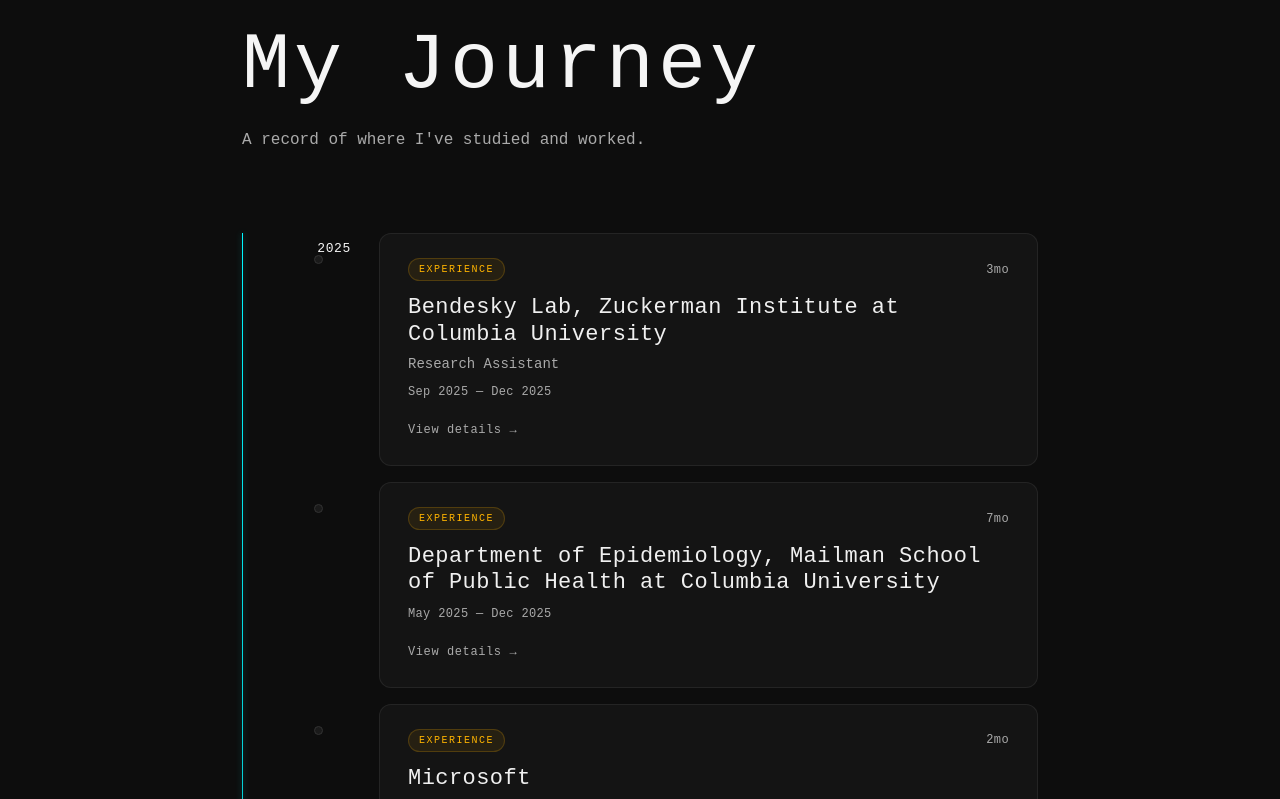
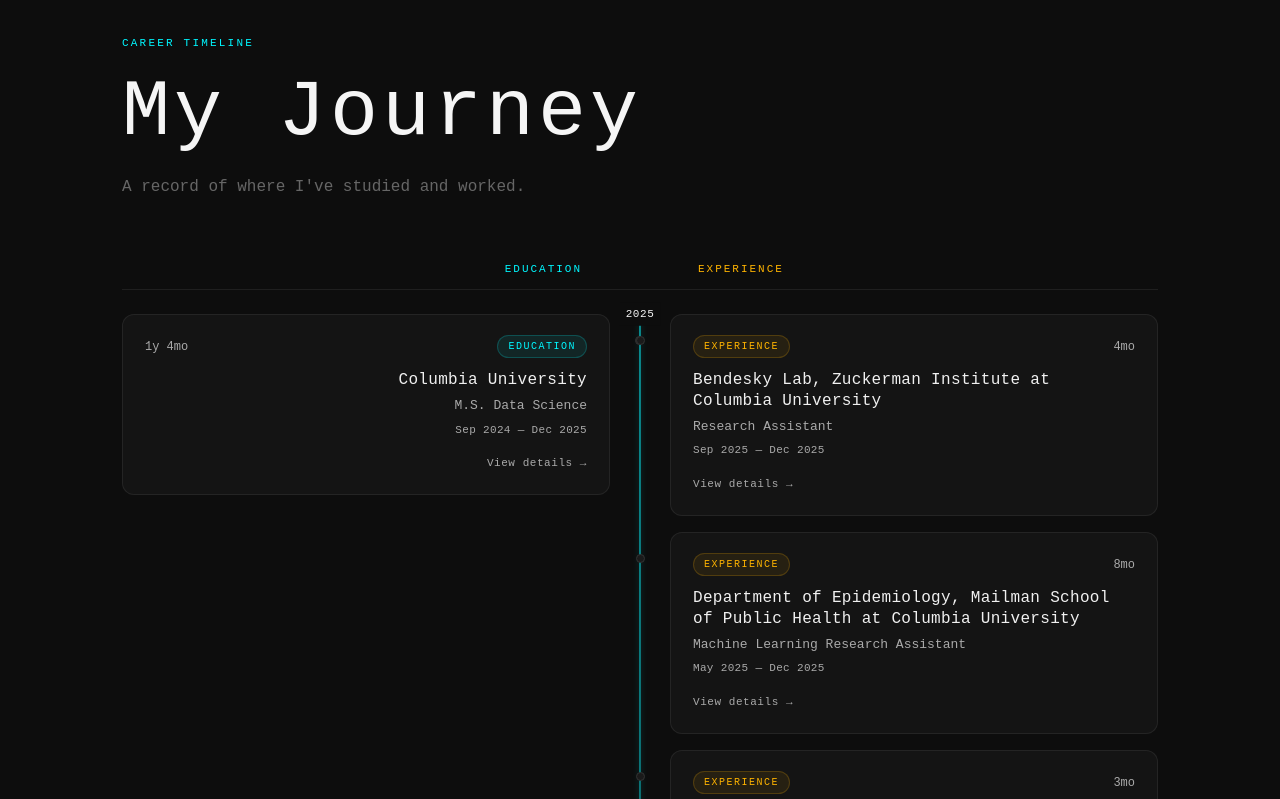
Before and after one commit to SodiumMan91/SodiumMan91.github.io, a React (Vite) app: page / in a window 1280 px wide. Shown: the part 1681-2480 px from the top of the page. Built offline with nearby package versions, Linux system fonts and the light colour scheme.

Commit message:
Updated Journey page

```diff
--- a/index.html
+++ b/index.html
@@ -4,7 +4,7 @@
     <meta charset="UTF-8" />
     <link rel="icon" type="image/svg+xml" href="/vite.svg" />
     <meta name="viewport" content="width=device-width, initial-scale=1.0" />
-    <title>naman-portfolio</title>
+    <title>Naman Bareja</title>
   </head>
   <body>
     <div id="root"></div>
--- a/src/pages/Journey.jsx
+++ b/src/pages/Journey.jsx
@@ -1,4 +1,4 @@
-import { useState, useEffect, useRef, useMemo } from "react";
+import { useState, useEffect, useLayoutEffect, useRef, useMemo } from "react";
 import PageWrapper from "../components/PageWrapper";
 import { journeyItems } from "../data/journeyData";
 
@@ -15,7 +15,7 @@
 };
 
 const duration = (start, end) => {
-  const months = toMonths(end) - toMonths(start);
+  const months = toMonths(end) - toMonths(start) + 1;
   const y = Math.floor(months / 12);
   const m = months % 12;
   if (y && m) return `${y}y ${m}mo`;
@@ -23,19 +23,9 @@
   return `${m}mo`;
 };
 
-/* ── group items by year (start year), sorted newest first ── */
-function groupByYear(items) {
-  const sorted = [...items].sort(
-    (a, b) => toMonths(b.start) - toMonths(a.start)
-  );
-  const map = new Map();
-  for (const item of sorted) {
-    const y = item.start.year;
-    if (!map.has(y)) map.set(y, []);
-    map.get(y).push(item);
-  }
-  return Array.from(map.entries()).sort((a, b) => b[0] - a[0]);
-}
+const CARD_H_ESTIMATE = 160; // px, used before DOM measures are available
+const GAP = 16;              // px between cards
+const YEAR_PADDING = 32;     // px breathing room below last card in a year band
 
 /* ── Slideshow ── */
 function Slideshow({ images }) {
@@ -66,6 +56,9 @@
 
 /* ── Modal ── */
 function Modal({ item, onClose }) {
+  const linkUrl = typeof item.link === "string" ? item.link : item.link?.url;
+  const linkLabel = typeof item.link === "string" ? null : item.link?.label;
+
   useEffect(() => {
     const fn = (e) => e.key === "Escape" && onClose();
     window.addEventListener("keydown", fn);
@@ -86,11 +79,11 @@
               {item.type?.toLowerCase().trim() === "education" ? "Education" : "Experience"}
             </span>
             <h2 className="jm-modal-title">{item.title}</h2>
-            <p className="jm-modal-sub">{item.subtitle}</p>
+            <p className="jm-modal-sub">{item.subtitle || item.subtile}</p>
             <p className="jm-modal-range">{fmtRange(item.start, item.end)}</p>
-            {item.link && (
-              <a className="jm-modal-link" href={item.link.url} target="_blank" rel="noopener noreferrer" onClick={(e) => e.stopPropagation()}>
-                {item.link.label || item.link.url} ↗
+            {linkUrl && (
+              <a className="jm-modal-link" href={linkUrl} target="_blank" rel="noopener noreferrer" onClick={(e) => e.stopPropagation()}>
+                {linkLabel || linkUrl} ↗
               </a>
             )}
             <ul className="jm-modal-bullets">
@@ -109,9 +102,14 @@
 }
 
 /* ── Card ── */
-function Card({ item, onClick, innerRef }) {
+function Card({ item, side, top, onClick, innerRef }) {
   return (
-    <article className="jm-card" ref={innerRef} onClick={() => onClick(item)}>
+    <article
+      className={`jm-card jm-card--${side}`}
+      ref={innerRef}
+      style={{ top }}
+      onClick={() => onClick(item)}
+    >
       <div className="jm-card-dot" />
       <div className="jm-card-inner">
         <header className="jm-card-header">
@@ -121,7 +119,7 @@
           <span className="jm-duration">{duration(item.start, item.end)}</span>
         </header>
         <h3 className="jm-card-title">{item.title}</h3>
-        <p className="jm-card-sub">{item.subtitle}</p>
+        <p className="jm-card-sub">{item.subtitle || item.subtile}</p>
         <p className="jm-card-range">{fmtRange(item.start, item.end)}</p>
         <span className="jm-card-cta">View details →</span>
       </div>
@@ -129,19 +127,133 @@
   );
 }
 
+/* ──────────────────────────────────────────────────────────────
+   Layout engine
+   ─────────────────────────────────────────────────────────────
+   Strategy:
+   - Group items by their end year
+   - For each year (newest first), compute band height =
+       max(edu cards in year, exp cards in year) * (cardH + gap) + yearPadding
+   - Stack bands top-to-bottom → year marker tops
+   - Within each band, stack cards top-to-bottom starting at the band's top
+   ────────────────────────────────────────────────────────────── */
+function computeLayout(years, eduItems, expItems, cardHeights) {
+  const getH = (id) => cardHeights[id] ?? CARD_H_ESTIMATE;
+
+  // group by end year
+  const groupByYear = (items) => {
+    const map = {};
+    for (const item of items) {
+      const y = item.end.year;
+      if (!map[y]) map[y] = [];
+      map[y].push(item);
+    }
+    // sort each group by end date desc (most recent first within the year)
+    for (const y of Object.keys(map)) {
+      map[y].sort((a, b) => toMonths(b.end) - toMonths(a.end));
+    }
+    return map;
+  };
+
+  const eduByYear = groupByYear(eduItems);
+  const expByYear = groupByYear(expItems);
+
+  // compute year band heights & tops
+  const yearMarkerTops = {};
+  const yearBandTops = {};
+  let cursor = 0;
+
+  for (const year of years) {
+    yearMarkerTops[year] = cursor;
+    yearBandTops[year] = cursor;
+
+    const eduCards = eduByYear[year] ?? [];
+    const expCards = expByYear[year] ?? [];
+
+    // height of this year's band = tallest column (edu vs exp)
+    const colHeight = (cards) =>
+      cards.reduce((acc, item) => acc + getH(item.id) + GAP, 0);
+
+    const bandH = Math.max(colHeight(eduCards), colHeight(expCards), CARD_H_ESTIMATE + GAP);
+    cursor += bandH + YEAR_PADDING;
+  }
+
+  const totalHeight = cursor;
+
+  // position each card within its year band
+  const position = (items, byYear) => {
+    const positions = [];
+    for (const year of years) {
+      const cards = byYear[year] ?? [];
+      let y = yearBandTops[year];
+      for (const item of cards) {
+        positions.push({ item, top: y });
+        y += getH(item.id) + GAP;
+      }
+    }
+    return positions;
+  };
+
+  return {
+    yearMarkerTops,
+    eduPositions: position(eduItems, eduByYear),
+    expPositions: position(expItems, expByYear),
+    totalHeight,
+  };
+}
+
 /* ── Main ── */
 export default function Journey() {
   const [active, setActive] = useState(null);
   const [activeYear, setActiveYear] = useState(null);
   const [lineProgress, setLineProgress] = useState(0);
+  // card heights measured from DOM
+  const [cardHeights, setCardHeights] = useState({});
 
   const containerRef = useRef(null);
   const sectionRefs = useRef({});
   const cardRefs = useRef({});
 
-  const groups = useMemo(() => groupByYear(journeyItems), []);
+  const years = useMemo(() => {
+    const ys = new Set(journeyItems.map(i => i.end.year));
+    return Array.from(ys).sort((a, b) => b - a);
+  }, []);
 
-  /* scroll-driven line growth */
+  const eduItems = useMemo(() =>
+    journeyItems.filter(i => i.type?.toLowerCase().trim() === "education")
+      .sort((a, b) => toMonths(b.end) - toMonths(a.end)), []);
+  const expItems = useMemo(() =>
+    journeyItems.filter(i => i.type?.toLowerCase().trim() !== "education")
+      .sort((a, b) => toMonths(b.end) - toMonths(a.end)), []);
+
+  // recompute layout whenever card heights change
+  const layout = useMemo(() =>
+    computeLayout(years, eduItems, expItems, cardHeights),
+    [years, eduItems, expItems, cardHeights]
+  );
+
+  // measure real card heights after render, trigger re-layout once
+  useLayoutEffect(() => {
+    const measured = {};
+    let changed = false;
+    for (const [id, node] of Object.entries(cardRefs.current)) {
+      if (!node) continue;
+      const h = node.offsetHeight;
+      if (h !== cardHeights[id]) { measured[id] = h; changed = true; }
+    }
+    if (changed) setCardHeights(prev => ({ ...prev, ...measured }));
+  });
+
+  // line height = bottom of the last card
+  const lineHeight = useMemo(() => {
+    const all = [...layout.eduPositions, ...layout.expPositions];
+    return all.reduce((max, { item, top }) => {
+      const h = cardHeights[item.id] ?? CARD_H_ESTIMATE;
+      return Math.max(max, top + h);
+    }, 0);
+  }, [layout, cardHeights]);
+
+  /* Scroll-driven line progress */
   useEffect(() => {
     const onScroll = () => {
       const el = containerRef.current;
@@ -156,7 +268,7 @@
     return () => window.removeEventListener("scroll", onScroll);
   }, []);
 
-  /* active year via IntersectionObserver */
+  /* Active year */
   useEffect(() => {
     const observers = [];
     for (const [year, node] of Object.entries(sectionRefs.current)) {
@@ -168,10 +280,10 @@
       obs.observe(node);
       observers.push(obs);
     }
-    return () => observers.forEach((o) => o.disconnect());
-  }, [groups]);
+    return () => observers.forEach(o => o.disconnect());
+  }, [years]);
 
-  /* card fade-in */
+  /* Card fade-in */
   useEffect(() => {
     const observers = [];
     for (const [, node] of Object.entries(cardRefs.current)) {
@@ -180,13 +292,15 @@
         ([entry]) => {
           if (entry.isIntersecting) { node.classList.add("visible"); obs.disconnect(); }
         },
-        { rootMargin: "0px 0px -60px 0px" }
+        { rootMargin: "0px 0px 0px 0px", threshold: 0.05 }
       );
       obs.observe(node);
       observers.push(obs);
     }
-    return () => observers.forEach((o) => o.disconnect());
-  }, [groups]);
+    return () => observers.forEach(o => o.disconnect());
+  }, [layout]);
+
+  const { yearMarkerTops, eduPositions, expPositions, totalHeight } = layout;
 
   return (
     <PageWrapper>
@@ -198,36 +312,49 @@
           <p className="jm-hero-sub">A record of where I've studied and worked.</p>
         </div>
 
-        <div className="jm-timeline">
-          {/* Scroll-driven line */}
-          <div className="jm-line-track">
-            <div className="jm-line-fill" style={{ transform: `scaleY(${lineProgress})` }} />
+        <div className="jm-col-headers">
+          <div className="jm-col-header jm-col-header--left">Education</div>
+          <div className="jm-col-header-spacer" />
+          <div className="jm-col-header jm-col-header--right">Experience</div>
+        </div>
+
+        <div className="jm-split-timeline" style={{ height: totalHeight }}>
+
+          {/* Left — Education */}
+          <div className="jm-col jm-col--left" style={{ height: totalHeight }}>
+            {eduPositions.map(({ item, top }) => (
+              <Card key={item.id} item={item} side="left" top={top}
+                onClick={setActive}
+                innerRef={(el) => (cardRefs.current[item.id] = el)} />
+            ))}
           </div>
 
-          {/* Year groups */}
-          <div className="jm-groups">
-            {groups.map(([year, items]) => (
-              <section
+          {/* Centre — line + year markers */}
+          <div className="jm-centre" style={{ height: totalHeight }}>
+            <div className="jm-line-track" style={{ height: lineHeight }}>
+              <div className="jm-line-fill" style={{ transform: `scaleY(${lineProgress})` }} />
+            </div>
+            {years.map((year) => (
+              <div
                 key={year}
-                className="jm-year-group"
+                className={`jm-year-marker ${activeYear === year ? "active" : ""}`}
+                style={{ top: yearMarkerTops[year] }}
                 ref={(el) => (sectionRefs.current[year] = el)}
               >
-                <div className={`jm-year-marker ${activeYear === year ? "active" : ""}`}>
-                  {year}
-                </div>
-                <div className="jm-cards">
-                  {items.map((item) => (
-                    <Card
-                      key={item.id}
-                      item={item}
-                      onClick={setActive}
-                      innerRef={(el) => (cardRefs.current[item.id] = el)}
-                    />
-                  ))}
-                </div>
-              </section>
+                {year}
+              </div>
             ))}
           </div>
+
+          {/* Right — Experience */}
+          <div className="jm-col jm-col--right" style={{ height: totalHeight }}>
+            {expPositions.map(({ item, top }) => (
+              <Card key={item.id} item={item} side="right" top={top}
+                onClick={setActive}
+                innerRef={(el) => (cardRefs.current[item.id] = el)} />
+            ))}
+          </div>
+
         </div>
 
         <div className="jm-footer-space" />
--- a/src/styles/global.css
+++ b/src/styles/global.css
@@ -178,29 +178,25 @@
 }
 
 /* ============================================================
-   JOURNEY PAGE — Premium Editorial
-   Replace entire old journey CSS block with this
+   JOURNEY PAGE — Split Left/Right Layout
    ============================================================ */
 
-/* ── Base ── */
 .jm-page {
   font-family: 'Courier New', monospace;
-  min-height: 100vh;
   width: 100%;
-  max-width: 860px;
+  max-width: 1100px;
   margin: 0 auto;
-  padding: 0 32px 120px 32px;
+  padding: 0 32px 0 32px;
   box-sizing: border-box;
 }
 
 /* ── Hero ── */
 .jm-hero {
-  padding: 80px 0 80px 0;
+  padding: 80px 0 60px 0;
   text-align: left;
 }
 
 .jm-hero-label {
-  font-family: 'Courier New', monospace;
   font-size: 11px;
   font-weight: 500;
   letter-spacing: 0.2em;
@@ -223,24 +219,71 @@
 .jm-hero-sub {
   font-size: 16px;
   font-weight: 300;
-  color: #aaa;
+  color: #666;
   margin: 0;
   line-height: 1.6;
 }
 
-/* ── Timeline shell ── */
-.jm-timeline {
-  display: flex;
+/* ── Column headers ── */
+.jm-col-headers {
+  display: grid;
+  grid-template-columns: 1fr 60px 1fr;
+  margin-bottom: 24px;
+  gap: 0;
+}
+
+.jm-col-header {
+  font-size: 11px;
+  font-weight: 500;
+  letter-spacing: 0.18em;
+  text-transform: uppercase;
+  padding-bottom: 12px;
+  border-bottom: 1px solid rgba(255,255,255,0.08);
+}
+
+.jm-col-header--left {
+  color: #00f7ff;
+  text-align: right;
+  padding-right: 28px;
+}
+
+.jm-col-header--right {
+  color: #ffb400;
+  text-align: left;
+  padding-left: 28px;
+}
+
+.jm-col-header-spacer {
+  border-bottom: 1px solid rgba(255,255,255,0.08);
+}
+
+/* ── Split timeline shell ── */
+.jm-split-timeline {
+  display: grid;
+  grid-template-columns: 1fr 60px 1fr;
   gap: 0;
   position: relative;
 }
 
-/* ── Scroll line ── */
+/* ── Left & right columns ── */
+.jm-col {
+  position: relative;   /* cards are absolutely positioned inside */
+}
+
+
+
+/* ── Centre line + year markers ── */
+.jm-centre {
+  position: relative;
+}
+
 .jm-line-track {
-  position: relative;
+  position: absolute;
+  top: 0;
+  bottom: 0;
+  left: 50%;
+  transform: translateX(-50%);
   width: 1px;
-  flex-shrink: 0;
-  margin-right: 56px;
   background: rgba(255, 255, 255, 0.06);
 }
 
@@ -257,31 +300,22 @@
   box-shadow: 0 0 6px rgba(0, 247, 255, 0.4);
 }
 
-/* ── Groups ── */
-.jm-groups {
-  flex: 1;
-  min-width: 0;
-}
-
-.jm-year-group {
-  display: grid;
-  grid-template-columns: 52px 1fr;
-  gap: 0 28px;
-  margin-bottom: 64px;
-}
-
-/* ── Year marker ── */
 .jm-year-marker {
+  position: absolute;
+  left: 50%;
+  transform: translate(-50%, -50%);
   font-family: 'Courier New', monospace;
-  font-size: 13px;
+  font-size: 11px;
   font-weight: 300;
-  color: #aaa;
+  color: #444;
   letter-spacing: 0.05em;
-  padding-top: 6px;
-  text-align: right;
+  text-align: center;
   transition: color 0.4s ease, font-weight 0.4s ease;
   white-space: nowrap;
   user-select: none;
+  background: #0d0d0d;
+  padding: 3px 6px;
+  z-index: 2;
 }
 
 .jm-year-marker.active {
@@ -289,33 +323,22 @@
   font-weight: 500;
 }
 
-/* ── Cards column ── */
-.jm-cards {
-  display: flex;
-  flex-direction: column;
-  gap: 16px;
-}
-
 /* ── Card ── */
 .jm-card {
-  position: relative;
-  display: flex;
-  align-items: flex-start;
+  position: absolute;
+  width: 100%;
   opacity: 0;
-  transform: translateY(18px);
-  transition: opacity 0.55s ease, transform 0.55s ease;
+  transition: opacity 0.55s ease;
   cursor: pointer;
 }
 
 .jm-card.visible {
   opacity: 1;
-  transform: translateY(0);
 }
 
-/* Dot on the line */
+/* Dot — on the centre-facing edge */
 .jm-card-dot {
   position: absolute;
-  left: -65px;
   top: 22px;
   width: 7px;
   height: 7px;
@@ -323,7 +346,15 @@
   background: #1a1a1a;
   border: 1.5px solid #333;
   transition: border-color 0.3s ease, background 0.3s ease, box-shadow 0.3s ease;
-  flex-shrink: 0;
+  z-index: 2;
+}
+
+.jm-card--left .jm-card-dot {
+  right: -34px;   /* halfway into the centre gutter */
+}
+
+.jm-card--right .jm-card-dot {
+  left: -34px;
 }
 
 .jm-card:hover .jm-card-dot {
@@ -334,12 +365,20 @@
 
 /* Card inner */
 .jm-card-inner {
-  flex: 1;
   background: rgba(255, 255, 255, 0.03);
   border: 1px solid rgba(255, 255, 255, 0.07);
   border-radius: 12px;
-  padding: 24px 28px;
-  transition: transform 0.25s ease, box-shadow 0.25s ease, border-color 0.25s ease, background 0.25s ease;
+  padding: 20px 22px;
+  transition: transform 0.25s ease, box-shadow 0.25s ease,
+              border-color 0.25s ease, background 0.25s ease;
+}
+
+.jm-card--left .jm-card-inner {
+  text-align: right;
+}
+
+.jm-card--right .jm-card-inner {
+  text-align: left;
 }
 
 .jm-card:hover .jm-card-inner {
@@ -349,12 +388,16 @@
   background: rgba(255, 255, 255, 0.05);
 }
 
-/* Card header row */
+/* Card header */
 .jm-card-header {
   display: flex;
   align-items: center;
   justify-content: space-between;
-  margin-bottom: 14px;
+  margin-bottom: 12px;
+}
+
+.jm-card--left .jm-card-header {
+  flex-direction: row-reverse;  /* tag on the right for left column */
 }
 
 /* Type tag */
@@ -384,39 +427,38 @@
   font-size: 12px;
   font-weight: 300;
   color: #aaa;
-  letter-spacing: 0.03em;
 }
 
 /* Title */
 .jm-card-title {
   font-family: 'Courier New', monospace;
-  font-size: 22px;
+  font-size: 16px;
   font-weight: 400;
   color: #f0f0f0;
-  margin: 0 0 6px 0;
-  line-height: 1.2;
+  margin: 0 0 5px 0;
+  line-height: 1.3;
   letter-spacing: 0.02em;
 }
 
 /* Subtitle */
 .jm-card-sub {
-  font-size: 14px;
+  font-size: 13px;
   font-weight: 300;
   color: #aaa;
-  margin: 0 0 8px 0;
+  margin: 0 0 6px 0;
 }
 
 /* Date range */
 .jm-card-range {
-  font-size: 12px;
+  font-size: 11px;
   color: #aaa;
-  margin: 0 0 16px 0;
+  margin: 0 0 12px 0;
   letter-spacing: 0.03em;
 }
 
-/* CTA hint */
+/* CTA */
 .jm-card-cta {
-  font-size: 12px;
+  font-size: 11px;
   color: #aaa;
   letter-spacing: 0.05em;
   transition: color 0.2s ease;
@@ -426,10 +468,8 @@
   color: #00f7ff;
 }
 
-/* ── Footer spacing ── */
-.jm-footer-space {
-  height: 40px;
-}
+/* ── Footer ── */
+.jm-footer-space { height: 40px; }
 
 /* ── Modal backdrop ── */
 .jm-backdrop {
@@ -469,7 +509,6 @@
 .jm-modal::-webkit-scrollbar-track { background: transparent; }
 .jm-modal::-webkit-scrollbar-thumb { background: #333; border-radius: 2px; }
 
-/* Close button */
 .jm-close {
   position: absolute;
   top: 20px;
@@ -479,7 +518,7 @@
   border-radius: 50%;
   border: 1px solid #333;
   background: none;
-  color: #666;
+  color: #aaa;
   font-size: 13px;
   cursor: pointer;
   display: flex;
@@ -494,7 +533,6 @@
   color: #00f7ff;
 }
 
-/* Modal body grid */
 .jm-modal-body {
   display: grid;
   grid-template-columns: 1fr 340px;
@@ -502,6 +540,9 @@
 
 .jm-modal-left {
   padding: 40px 36px 40px 40px;
+  display: flex;
+  flex-direction: column;
+  gap: 6px;
 }
 
 .jm-modal-right {
@@ -510,40 +551,40 @@
   align-items: stretch;
 }
 
-/* Modal typography */
 .jm-modal-title {
   font-family: 'Courier New', monospace;
-  font-size: 28px;
+  font-size: 24px;
   font-weight: 400;
   color: #f5f5f5;
-  margin: 12px 0 8px 0;
-  line-height: 1.15;
+  margin: 8px 0 6px 0;
+  line-height: 1.2;
   letter-spacing: 0.02em;
 }
 
 .jm-modal-sub {
-  font-size: 15px;
+  font-size: 14px;
   font-weight: 300;
-  color: #aaa;
-  margin: 0 0 8px 0;
+  color: #888;
+  margin: 0;
 }
 
 .jm-modal-range {
   font-size: 12px;
   color: #aaa;
-  margin: 0 0 20px 0;
+  margin: 0 0 8px 0;
   letter-spacing: 0.03em;
 }
 
 .jm-modal-link {
   display: inline-block;
+  align-self: flex-start;
   font-size: 12px;
   color: #00f7ff;
   text-decoration: none;
   border: 1px solid rgba(0, 247, 255, 0.25);
   padding: 5px 12px;
   border-radius: 6px;
-  margin-bottom: 24px;
+  margin-bottom: 8px;
   letter-spacing: 0.05em;
   transition: background 0.2s ease;
 }
@@ -564,7 +605,7 @@
 .jm-modal-bullets li {
   font-size: 14px;
   font-weight: 300;
-  color: #bbb;
+  color: #aaa;
   line-height: 1.6;
   padding-left: 16px;
   position: relative;
@@ -574,7 +615,7 @@
   content: "–";
   position: absolute;
   left: 0;
-  color: #aaa;
+  color: #444;
 }
 
 /* ── Slideshow ── */
@@ -597,9 +638,7 @@
   transition: opacity 0.6s ease;
 }
 
-.jm-slide.active {
-  opacity: 1;
-}
+.jm-slide.active { opacity: 1; }
 
 .jm-dots {
   position: absolute;
@@ -622,28 +661,50 @@
   transition: background 0.2s;
 }
 
-.jm-dot.active {
-  background: #fff;
-}
+.jm-dot.active { background: #fff; }
 
-/* ── Responsive ── */
+/* ── Responsive — stack vertically on mobile ── */
 @media (max-width: 700px) {
-  .jm-page {
-    padding: 0 20px 80px 20px;
+  .jm-page { padding: 0 16px 80px 16px; }
+
+  .jm-split-timeline {
+    grid-template-columns: 1fr;
   }
 
-  .jm-line-track {
-    margin-right: 32px;
+  .jm-col-headers {
+    grid-template-columns: 1fr;
+    gap: 8px;
   }
 
-  .jm-year-group {
-    grid-template-columns: 40px 1fr;
-    gap: 0 16px;
+  .jm-col-header--left,
+  .jm-col-header--right {
+    text-align: left;
+    padding-left: 0;
+    padding-right: 0;
   }
 
-  .jm-card-dot {
-    left: -48px;
+  .jm-col-header-spacer { display: none; }
+
+  .jm-centre { display: none; }
+
+  .jm-col--left,
+  .jm-col--right {
+    align-items: stretch;
   }
+
+  .jm-card--left .jm-card-inner,
+  .jm-card--right .jm-card-inner {
+    text-align: left;
+  }
+
+  .jm-card--left .jm-card-header {
+    flex-direction: row;
+  }
+
+  .jm-card-dot { display: none; }
+
+  .jm-card { transform: none; }
+  .jm-card.visible { transform: none; }
 
   .jm-modal-body {
     grid-template-columns: 1fr;
@@ -651,17 +712,12 @@
 
   .jm-modal-right {
     border-left: none;
-    border-top: 1px solid rgba(255, 255, 255, 0.07);
-    min-height: 220px;
+    border-top: 1px solid rgba(255,255,255,0.07);
+    min-height: 200px;
   }
 
-  .jm-slideshow {
-    border-radius: 0 0 16px 16px;
-  }
-
-  .jm-modal-left {
-    padding: 32px 24px 24px 24px;
-  }
+  .jm-slideshow { border-radius: 0 0 16px 16px; }
+  .jm-modal-left { padding: 28px 20px; }
 }
 
 /* ============================================================
@@ -709,7 +765,7 @@
 .pm-hero-sub {
   font-size: 16px;
   font-weight: 300;
-  color: #666;
+  color: #aaa;
   margin: 0;
   line-height: 1.6;
 }
@@ -786,7 +842,7 @@
 .pm-card-summary {
   font-size: 13px;
   font-weight: 300;
-  color: #888;
+  color: #aaa;
   margin: 0;
   line-height: 1.6;
   flex: 1;
@@ -794,7 +850,7 @@
 
 .pm-card-cta {
   font-size: 11px;
-  color: #444;
+  color: #888;
   letter-spacing: 0.06em;
   transition: color 0.2s ease;
   margin-top: 4px;
```
Also changed, not shown: src/pages/Home.jsx (+9 -1 lines).
